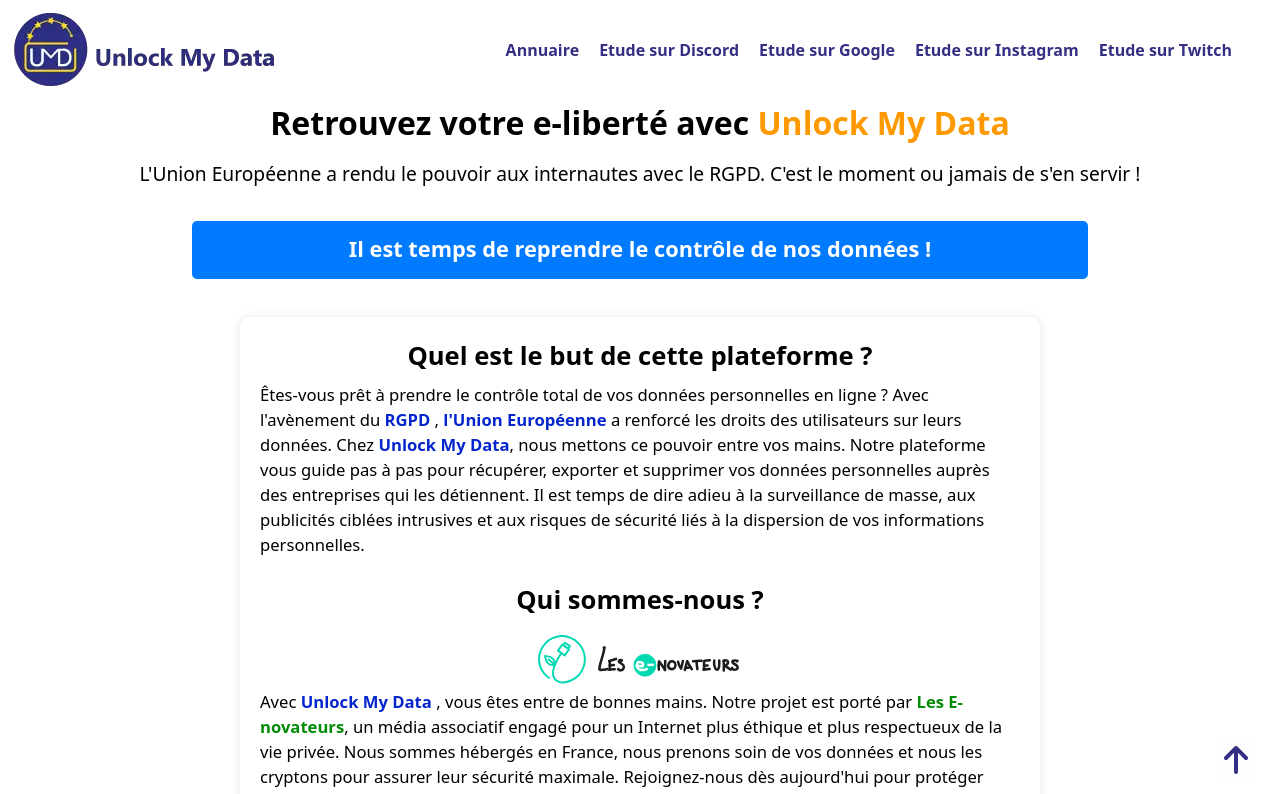
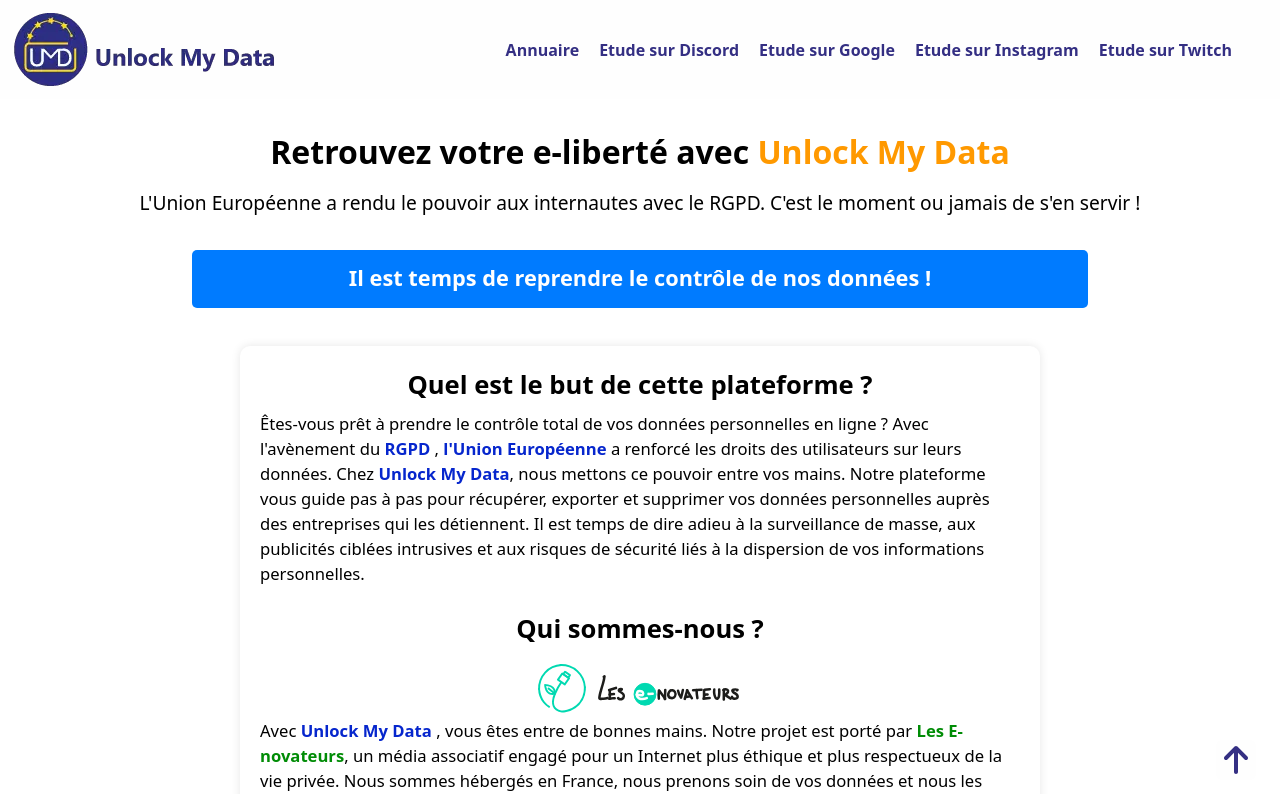
Before and after one commit to les-enovateurs/unlock-my-data, a Next.js app: page / in a window 1280 px wide. Shown: the top 794 px of the page. Built offline with nearby package versions, Linux system fonts and the light colour scheme.

Commit message:
add sticky header

```diff
--- a/app/layout.tsx
+++ b/app/layout.tsx
@@ -17,7 +17,7 @@
         <html lang="fr">
         <body>
         <Navs/>
-        <main role="main" id="contenu-principal" className={"flex flex-col"}>
+        <main role="main" id="contenu-principal" className={"flex flex-col mt-32"}>
             {children}
         </main>
         <ScrollToTop />
--- a/components/navs.tsx
+++ b/components/navs.tsx
@@ -14,7 +14,7 @@
     <>
       <header
         role="banner"
-        className={`flex p-2 w-full ${
+        className={`flex p-2 fixed top-0 bg-white w-full ${
           isNavOpen ? "items-start" : "items-center"
         }`}
       >
```
